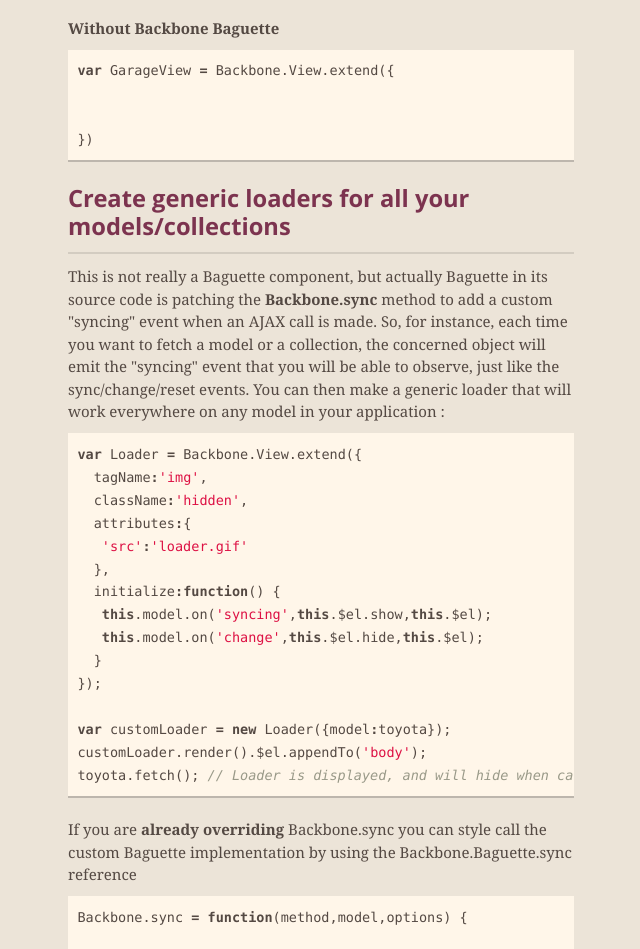
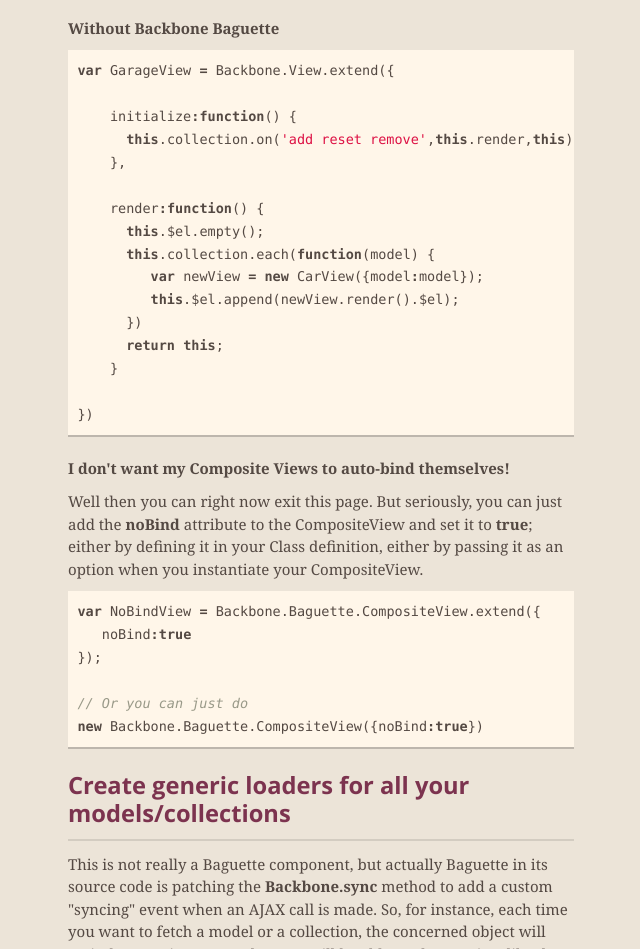
Before and after one commit to spacenick/backbone-baguette, a plain HTML site: page index.html in a window 1280 px wide. Shown: the part 4677-5626 px from the top of the page, without its empty margins (319-959 px from the left). Drawn offline with nearby package versions, Linux system fonts and the light colour scheme.

Commit message:
Create gh-pages branch via GitHub

```diff
--- a/index.html
+++ b/index.html
@@ -227,8 +227,32 @@
 <div class="highlight"><pre>
 <span class="kd">var</span> <span class="nx">GarageView</span> <span class="o">=</span> <span class="nx">Backbone</span><span class="p">.</span><span class="nx">View</span><span class="p">.</span><span class="nx">extend</span><span class="p">({</span>
 
+    <span class="nx">initialize</span><span class="o">:</span><span class="kd">function</span><span class="p">()</span> <span class="p">{</span>
+      <span class="k">this</span><span class="p">.</span><span class="nx">collection</span><span class="p">.</span><span class="nx">on</span><span class="p">(</span><span class="s1">'add reset remove'</span><span class="p">,</span><span class="k">this</span><span class="p">.</span><span class="nx">render</span><span class="p">,</span><span class="k">this</span><span class="p">);</span>
+    <span class="p">},</span>
+
+    <span class="nx">render</span><span class="o">:</span><span class="kd">function</span><span class="p">()</span> <span class="p">{</span>
+      <span class="k">this</span><span class="p">.</span><span class="nx">$el</span><span class="p">.</span><span class="nx">empty</span><span class="p">();</span>
+      <span class="k">this</span><span class="p">.</span><span class="nx">collection</span><span class="p">.</span><span class="nx">each</span><span class="p">(</span><span class="kd">function</span><span class="p">(</span><span class="nx">model</span><span class="p">)</span> <span class="p">{</span>
+         <span class="kd">var</span> <span class="nx">newView</span> <span class="o">=</span> <span class="k">new</span> <span class="nx">CarView</span><span class="p">({</span><span class="nx">model</span><span class="o">:</span><span class="nx">model</span><span class="p">});</span>
+         <span class="k">this</span><span class="p">.</span><span class="nx">$el</span><span class="p">.</span><span class="nx">append</span><span class="p">(</span><span class="nx">newView</span><span class="p">.</span><span class="nx">render</span><span class="p">().</span><span class="nx">$el</span><span class="p">);</span>
+      <span class="p">})</span>
+      <span class="k">return</span> <span class="k">this</span><span class="p">;</span>
+    <span class="p">}</span>
 
 <span class="p">})</span>
+</pre></div>
+
+<p><strong>I don't want my Composite Views to auto-bind themselves!</strong></p>
+
+<p>Well then you can right now exit this page. But seriously, you can just add the <strong>noBind</strong> attribute to the CompositeView and set it to <strong>true</strong>; either by defining it in your Class definition, either by passing it as an option when you instantiate your CompositeView.</p>
+
+<div class="highlight"><pre><span class="kd">var</span> <span class="nx">NoBindView</span> <span class="o">=</span> <span class="nx">Backbone</span><span class="p">.</span><span class="nx">Baguette</span><span class="p">.</span><span class="nx">CompositeView</span><span class="p">.</span><span class="nx">extend</span><span class="p">({</span>
+   <span class="nx">noBind</span><span class="o">:</span><span class="kc">true</span>
+<span class="p">});</span>
+
+<span class="c1">// Or you can just do</span>
+<span class="k">new</span> <span class="nx">Backbone</span><span class="p">.</span><span class="nx">Baguette</span><span class="p">.</span><span class="nx">CompositeView</span><span class="p">({</span><span class="nx">noBind</span><span class="o">:</span><span class="kc">true</span><span class="p">})</span>
 </pre></div>
 
 <h6>Create generic loaders for all your models/collections</h6>
```
Also changed, not shown: params.json (+1 -1 lines).
